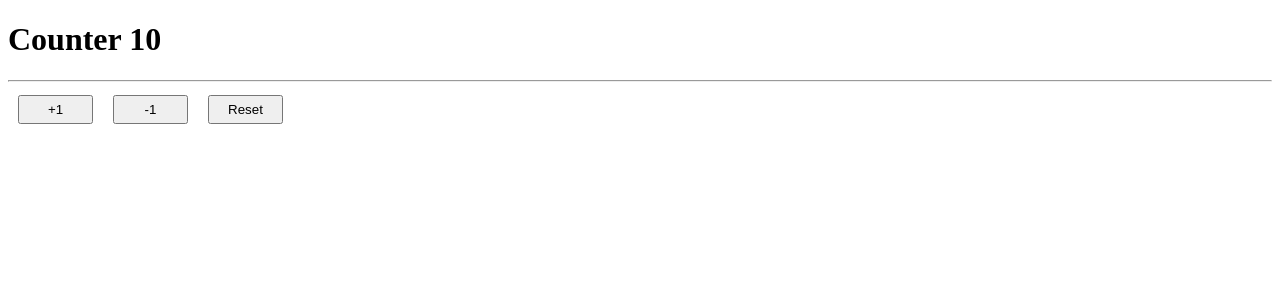
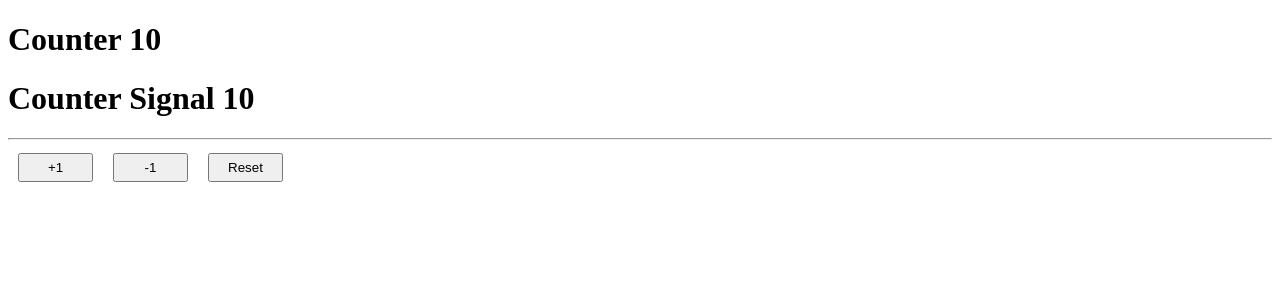
Before and after one commit to relicary/bases, an Angular app: page / in a window 1280 px wide. Shown: the top 300 px of the page. Built offline with nearby package versions, Linux system fonts and the light colour scheme.

Commit message:
Added a Signal into the CounterPage component

```diff
--- a/src/app/pages/counter/counter-page.component.html
+++ b/src/app/pages/counter/counter-page.component.html
@@ -1,4 +1,5 @@
 <h1>Counter {{ this.counter }}</h1>
+<h1>Counter Signal {{ this.counterSignal() }}</h1>
 <hr>
 <button (click)="increaseBy(1)">+1</button>
 <button (click)="decreaseBy(1)">-1</button>
--- a/src/app/pages/counter/counter-page.component.ts
+++ b/src/app/pages/counter/counter-page.component.ts
@@ -1,4 +1,4 @@
-import { Component } from "@angular/core";
+import { Component, signal, WritableSignal } from "@angular/core";
 
 @Component({
   templateUrl: './counter-page.component.html',
@@ -7,17 +7,22 @@ import { Component } from "@angular/core";
 export class CounterPageComponent {
 
   counter: number = 10;
+  counterSignal: WritableSignal<number> = signal(10);
 
   increaseBy(value: number): void {
     this.counter += value;
+    // this.counterSignal.set( this.counterSignal() + value );
+    this.counterSignal.update( currentValue => currentValue + value );
   }
 
   decreaseBy(value: number): void {
     this.counter -= value;
+    this.counterSignal.update( currentValue => currentValue - value );
   }
 
   reset(): void {
-    this.counter = 10;
+    this.counter = 0;
+    this.counterSignal.set(0);
   }
 
 }
```
